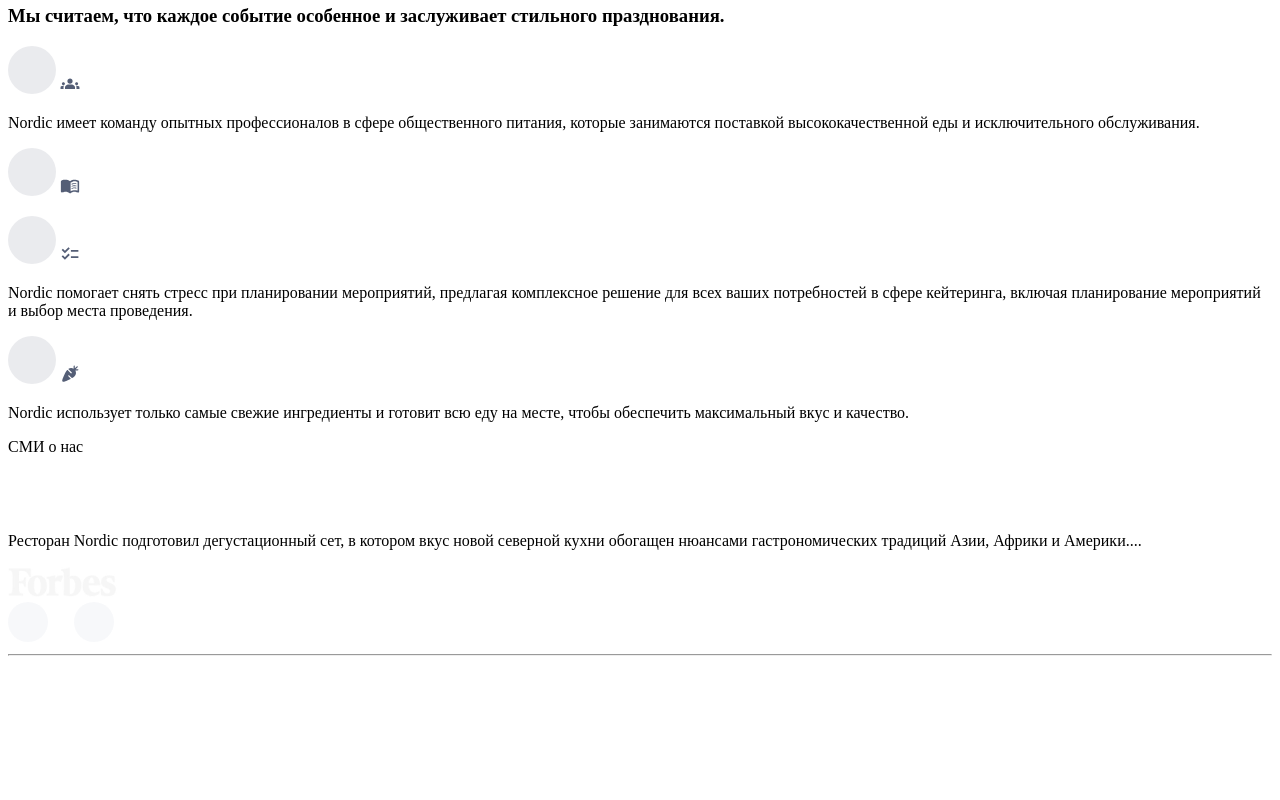
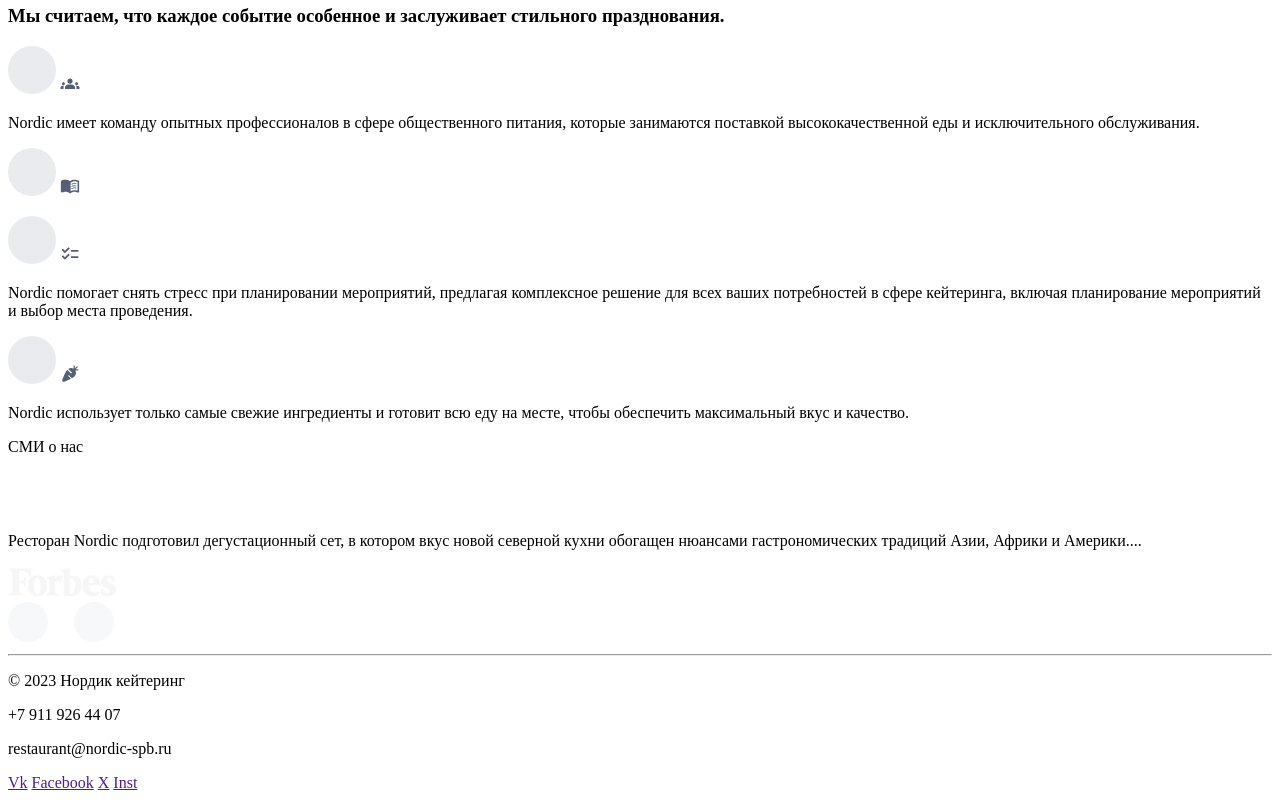
Before and after one commit to NikKrasavchik/WebLab1, a plain HTML site: page index.html in a window 1280 px wide. Shown: the part 2376-3176 px from the top of the page. Before the commit the page ends 3040 px from the top, so only its background shows below. Drawn offline with Linux system fonts and the light colour scheme.

Commit message:
footer added

```diff
--- a/index.html
+++ b/index.html
@@ -145,5 +145,18 @@
         </div>
     </main>
     <hr>
+    <footer>
+        <p>© 2023 Нордик кейтеринг</p>
+        <div>
+            <p>+7 911 926 44 07</p>
+            <p>restaurant@nordic-spb.ru</p>
+        </div>
+        <div>
+            <a href="">Vk</a>
+            <a href="">Facebook</a>
+            <a href="">X</a>
+            <a href="">Inst</a>
+        </div>
+    </footer>
 </body>
 </html>
```
